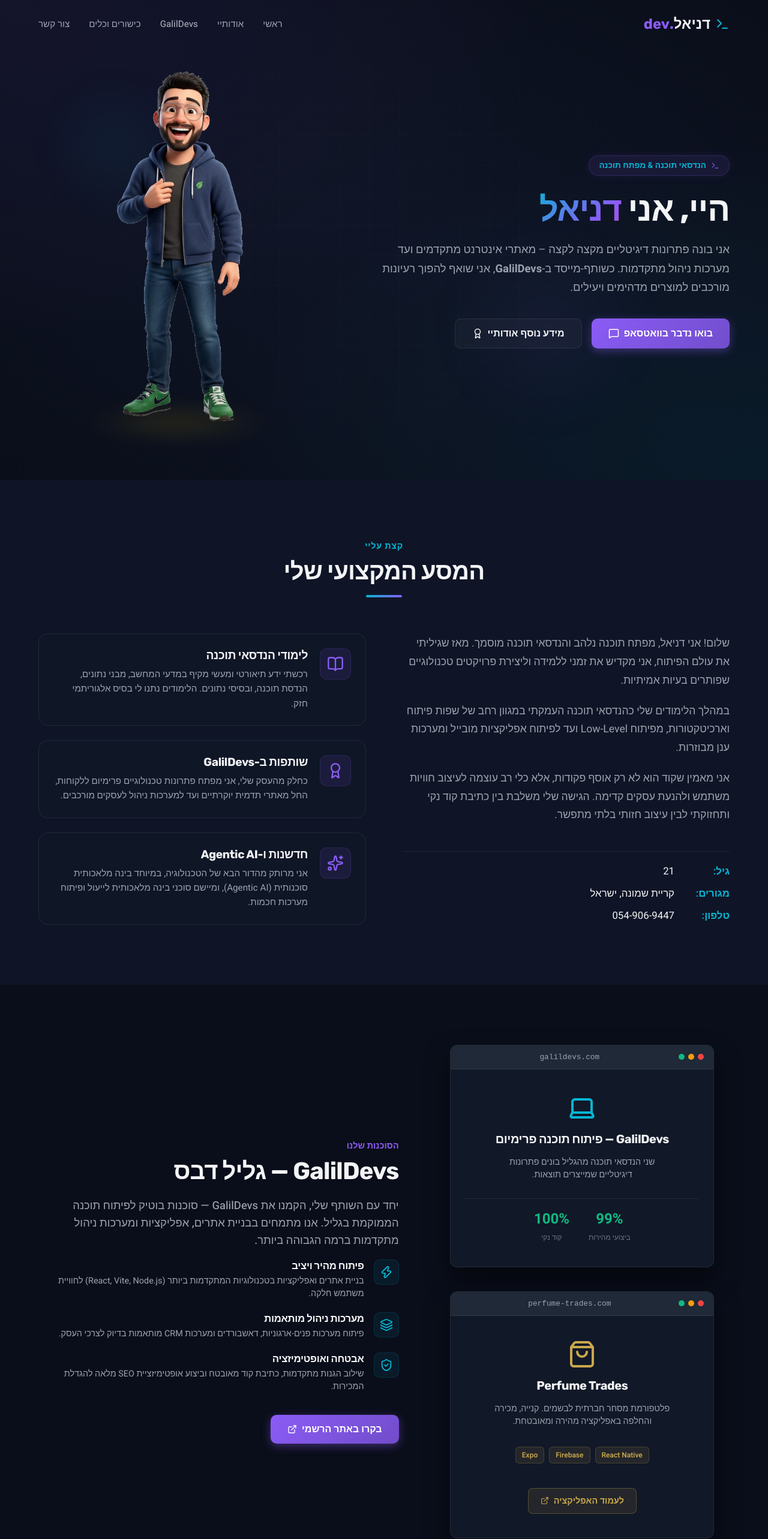
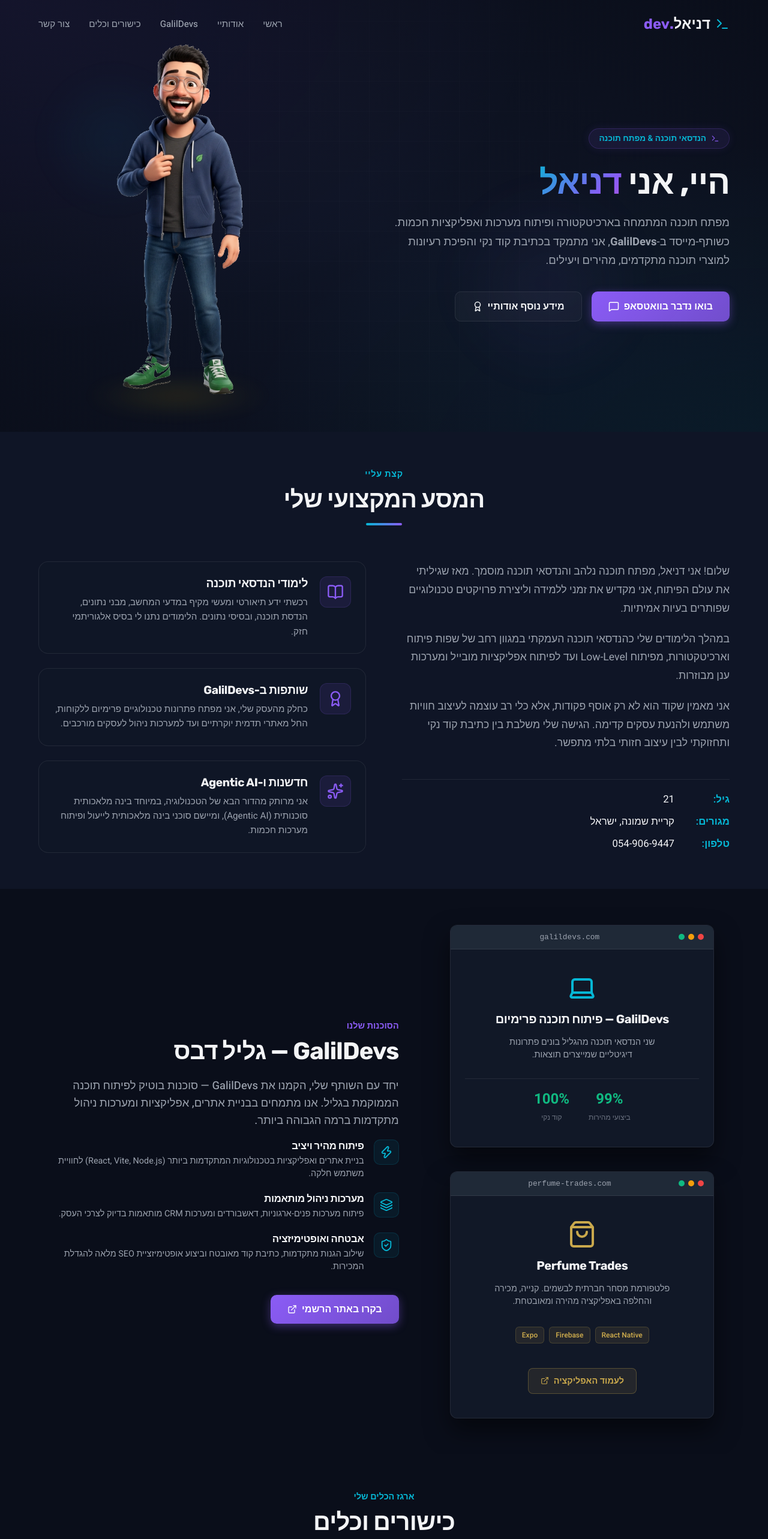
Before and after one commit to DanielMalul/DanielProtfolio, a React (Vite) app: page / in a window 1280 px wide. Shown: the top 2566 px of the page at 60% size. Built offline with nearby package versions, Linux system fonts and the light colour scheme.

Commit message:
feat: updated hero text for software dev focus; fix: reduced padding across all sections to remove dead space

```diff
--- a/src/components/About.module.css
+++ b/src/components/About.module.css
@@ -1,7 +1,8 @@
 .about {
-  padding: 100px 0;
+  padding: 60px 0;
   position: relative;
   background: var(--bg-secondary);
+  overflow: hidden;
 }
 
 .container {
--- a/src/components/Contact.module.css
+++ b/src/components/Contact.module.css
@@ -1,5 +1,5 @@
 .contact {
-  padding: 100px 0;
+  padding: 60px 0;
   position: relative;
   background: var(--bg-primary);
 }
--- a/src/components/GalilDevs.module.css
+++ b/src/components/GalilDevs.module.css
@@ -1,5 +1,5 @@
 .galildevs {
-  padding: 100px 0;
+  padding: 60px 0;
   position: relative;
   background: var(--bg-primary);
   overflow: hidden;
@@ -233,7 +233,7 @@
   width: 100%;
   height: 1px;
   background: linear-gradient(90deg, transparent, var(--border-color), transparent);
-  margin: 90px 0;
+  margin: 50px 0;
 }
 
 /* ── Perfume Trades Specific Styles ── */
--- a/src/components/Hero.jsx
+++ b/src/components/Hero.jsx
@@ -24,8 +24,8 @@
           </h1>
 
           <p className={styles.description}>
-            אני בונה פתרונות דיגיטליים מקצה לקצה – מאתרי אינטרנט מתקדמים ועד מערכות ניהול מתקדמות.
-            כשותף-מייסד ב-<strong>GalilDevs</strong>, אני שואף להפוך רעיונות מורכבים למוצרים מדהימים ויעילים.
+            מפתח תוכנה המתמחה בארכיטקטורה ופיתוח מערכות ואפליקציות חכמות.
+            כשותף-מייסד ב-<strong>GalilDevs</strong>, אני מתמקד בכתיבת קוד נקי והפיכת רעיונות למוצרי תוכנה מתקדמים, מהירים ויעילים.
           </p>
 
           <div className={styles.ctaGroup}>
--- a/src/components/Hero.module.css
+++ b/src/components/Hero.module.css
@@ -1,9 +1,9 @@
 .hero {
   position: relative;
-  min-height: 100vh;
+  min-height: 90vh;
   display: flex;
   align-items: center;
-  padding: 120px 0 80px 0;
+  padding: 80px 0 50px 0;
   overflow: hidden;
   z-index: 1;
 }
--- a/src/components/Skills.module.css
+++ b/src/components/Skills.module.css
@@ -1,7 +1,8 @@
 .skills {
-  padding: 100px 0;
+  padding: 60px 0;
   position: relative;
-  background: var(--bg-secondary);
+  background-color: var(--bg-primary);
+  overflow: hidden;
 }
 
 .container {
```
